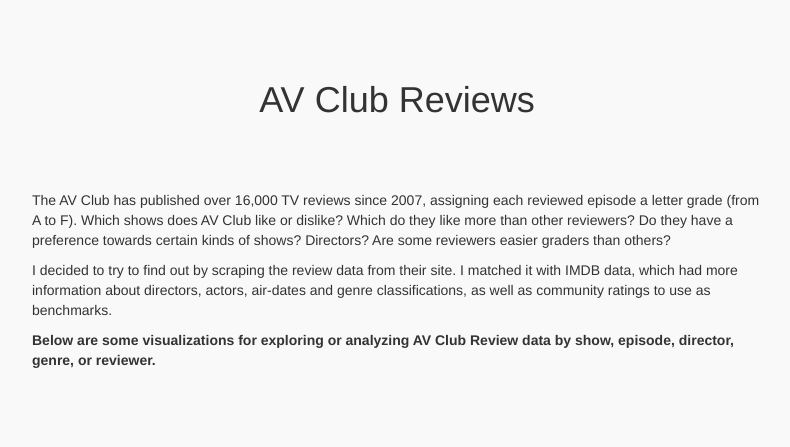
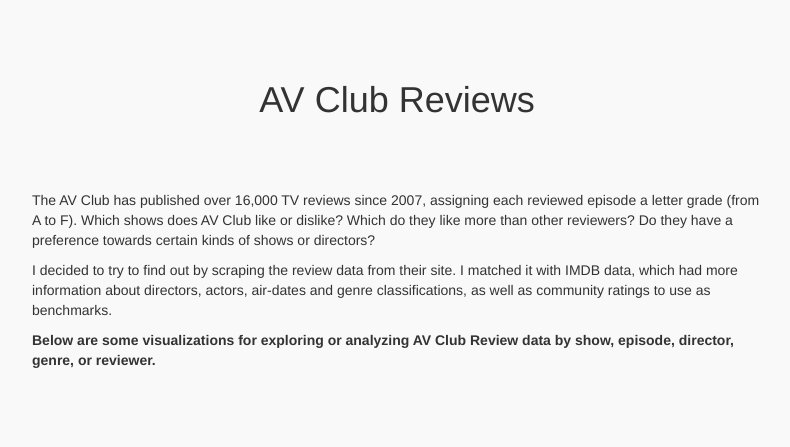
Before and after one commit to sdl60660/av_club_reviews, a Flask app: page / in a window 1280 px wide. Shown: the top 447 px of the page, without its empty margins (243-1033 px from the left). Run offline with Flask 2, Linux system fonts and the light colour scheme; data that the repository does not hold is empty; some libraries are stand-ins or nearby versions.

Commit message:
More small edits

```diff
--- a/templates/index.html
+++ b/templates/index.html
@@ -51,7 +51,7 @@
                 <p>
                     The AV Club has published over 16,000 TV reviews since 2007, assigning each reviewed episode a letter grade (from A to F).
                     Which shows does AV Club like or dislike? Which do they like more than other reviewers? Do they have a preference towards certain
-                    kinds of shows? Directors? Are some reviewers easier graders than others?
+                    kinds of shows or directors?
                 </p>
                 <p>
                     I decided to try to find out by scraping the review data from their site. I matched it with IMDB data, which
```
